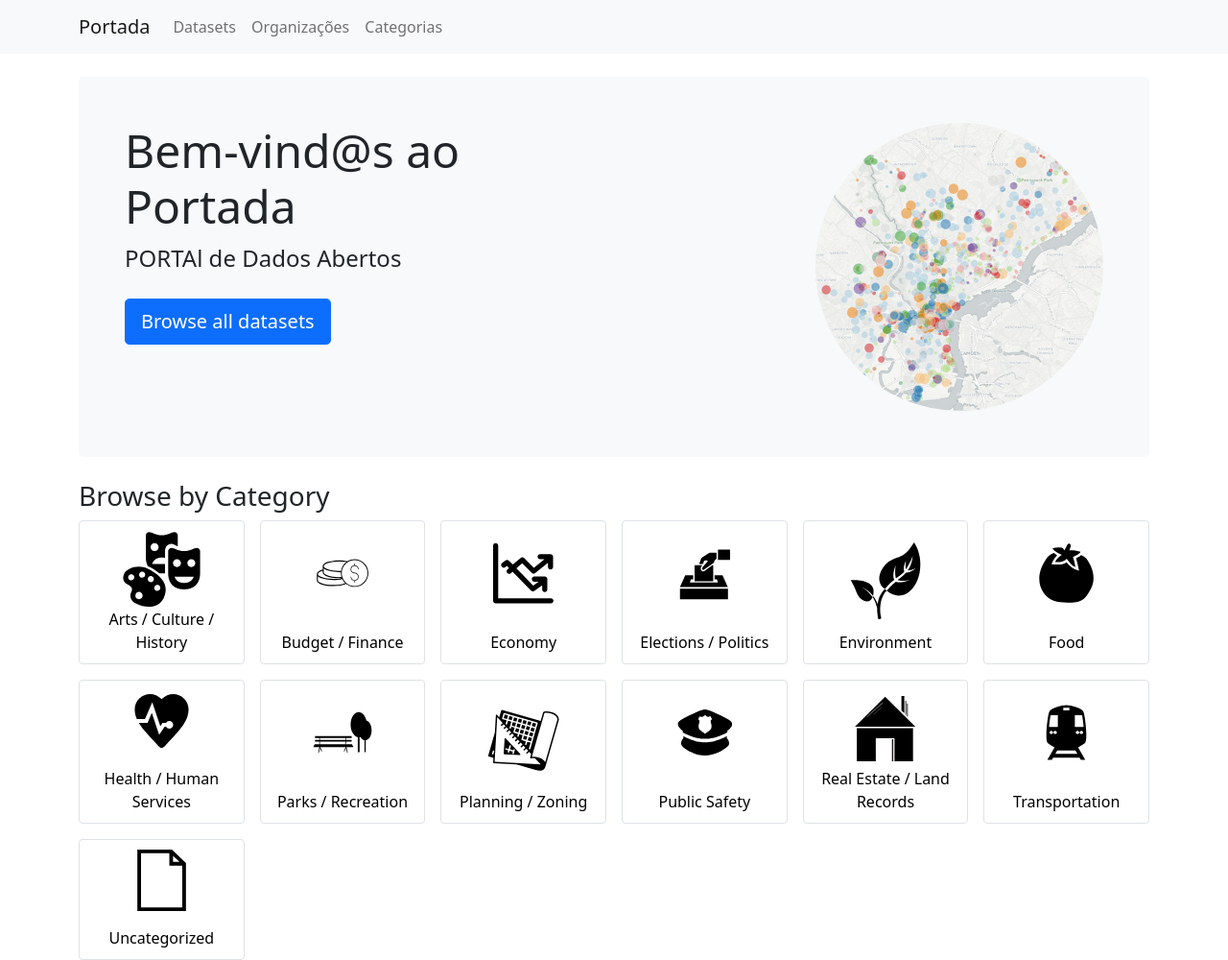
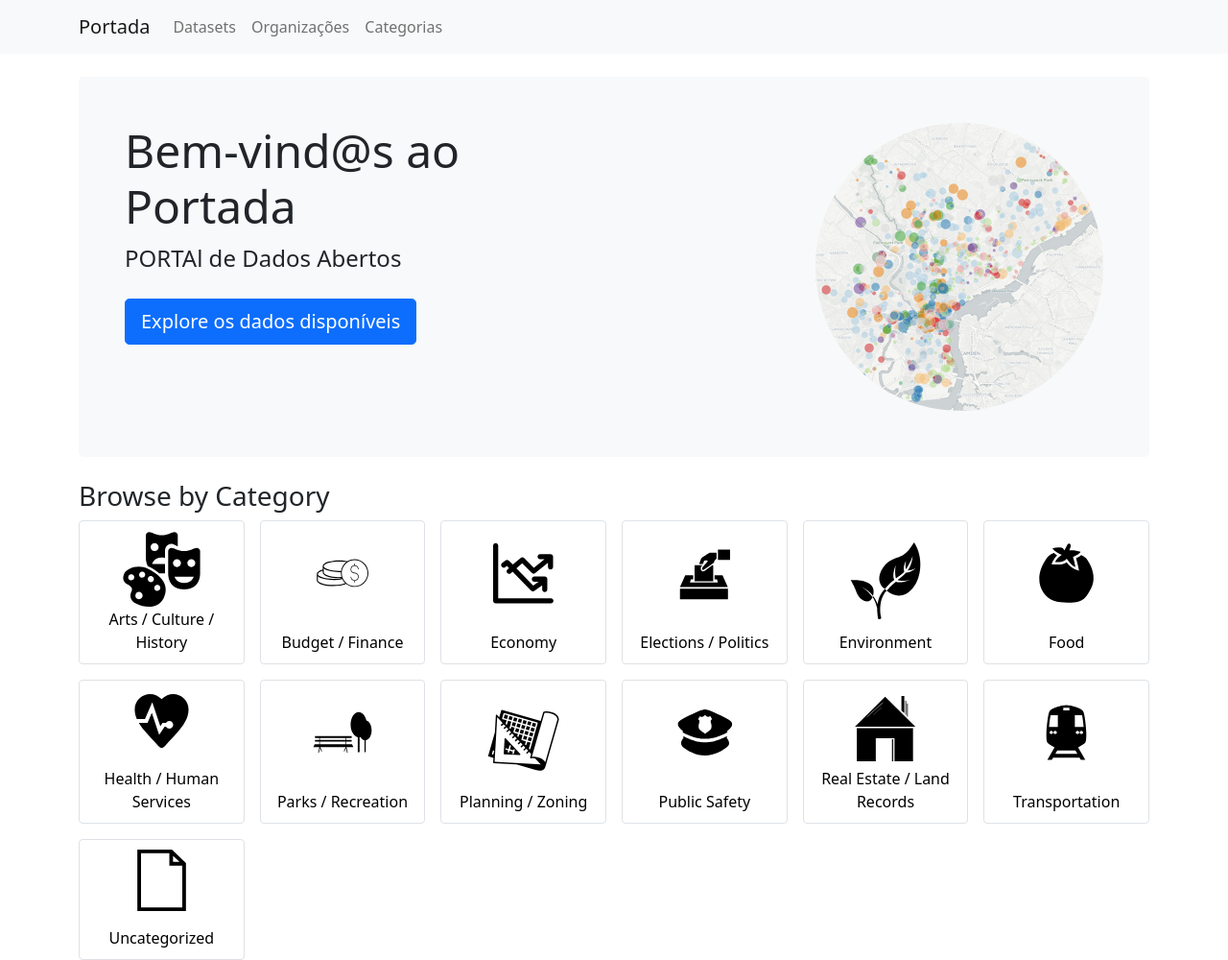
Before and after one commit to projetoalfobre/a-geocat, a Jekyll site: the page built from index.html, in a window 1280 px wide. Shown: the whole page at 96% size. Built offline with Jekyll 4.4.1, drawn with Linux system fonts in a browser that asks for light colours; nearby versions of some CDN libraries.

Commit message:
Update index.html

```diff
--- a/index.html
+++ b/index.html
@@ -6,7 +6,7 @@
   <div class="col-lg-6 justify-content-center">
     <h1 class="display-5">{{ site.greeting }}</h1>
     <p class="col-md-8 fs-4 mb-4">{{ site.description }}</p>
-    <a href="{{ "/datasets" | relative_url }}" class="btn btn-primary btn-lg" role="button">Browse all datasets</a>
+    <a href="{{ "/datasets" | relative_url }}" class="btn btn-primary btn-lg" role="button">Explore os dados disponíveis</a>
   </div>
   <img alt="Example homepage hero image" class="d-none d-md-block img-responsive rounded-circle" src="{{ site.baseurl }}{{ site.hero_image }}" style="max-height: 300px" />
 </div>
```
